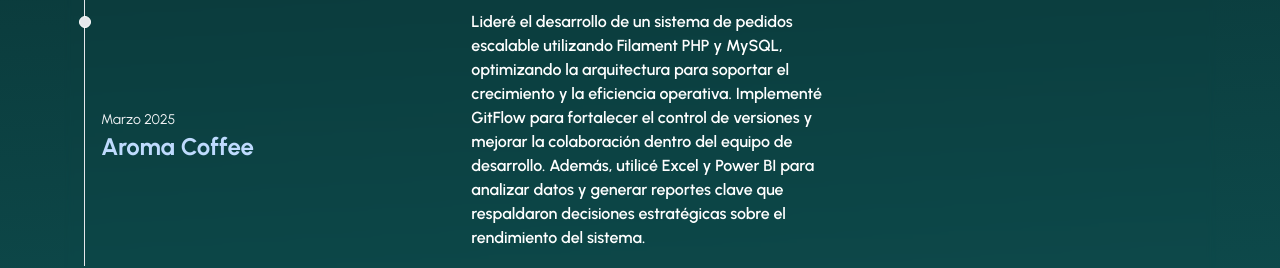
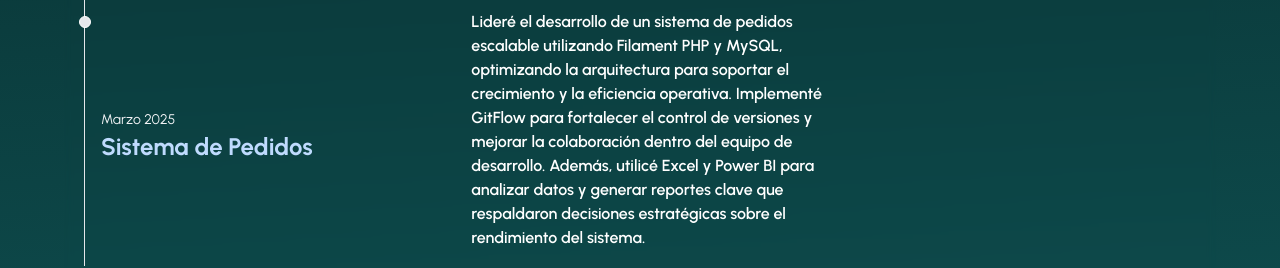
Before and after one commit to ChaponanWill/chaponanwill-portfolio, a Next.js app: page / in a window 1280 px wide. Shown: the part 1560-1828 px from the top of the page. Built offline with nearby package versions, Linux system fonts and the light colour scheme.

Commit message:
adding elements.

```diff
--- a/src/app/components/ExperienciaLaboral.tsx
+++ b/src/app/components/ExperienciaLaboral.tsx
@@ -32,7 +32,7 @@ const experienciaLaboral = [
 
     {
         id: 5,
-        title: "Aroma Coffee",
+        title: "Sistema de Pedidos",
         fechaInicio: "Marzo 2025",
         descripcion: "Lideré el desarrollo de un sistema de pedidos escalable utilizando Filament PHP y MySQL, optimizando la arquitectura para soportar el crecimiento y la eficiencia operativa. Implementé GitFlow para fortalecer el control de versiones y mejorar la colaboración dentro del equipo de desarrollo. Además, utilicé Excel y Power BI para analizar datos y generar reportes clave que respaldaron decisiones estratégicas sobre el rendimiento del sistema."
     }
```
